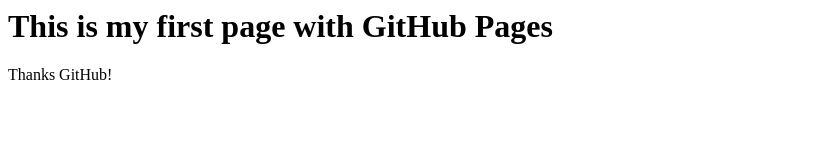
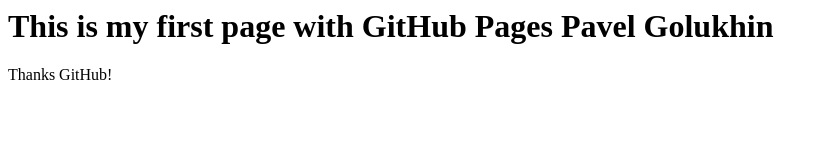
Before and after one commit to PGolukhin/repo, a plain HTML site: page index.html in a window 1280 px wide. Shown: the whole page, without its empty margins (0-829 px from the left). Drawn offline with Linux system fonts and the light colour scheme.

Commit message:
index.html
Changes the Title

```diff
--- a/index.html
+++ b/index.html
@@ -1,4 +1,4 @@
 <html>
-<h1> This is my first page with GitHub Pages </h1>
+<h1> This is my first page with GitHub Pages Pavel Golukhin </h1>
 <p>Thanks GitHub!</p>
 </html>
```
